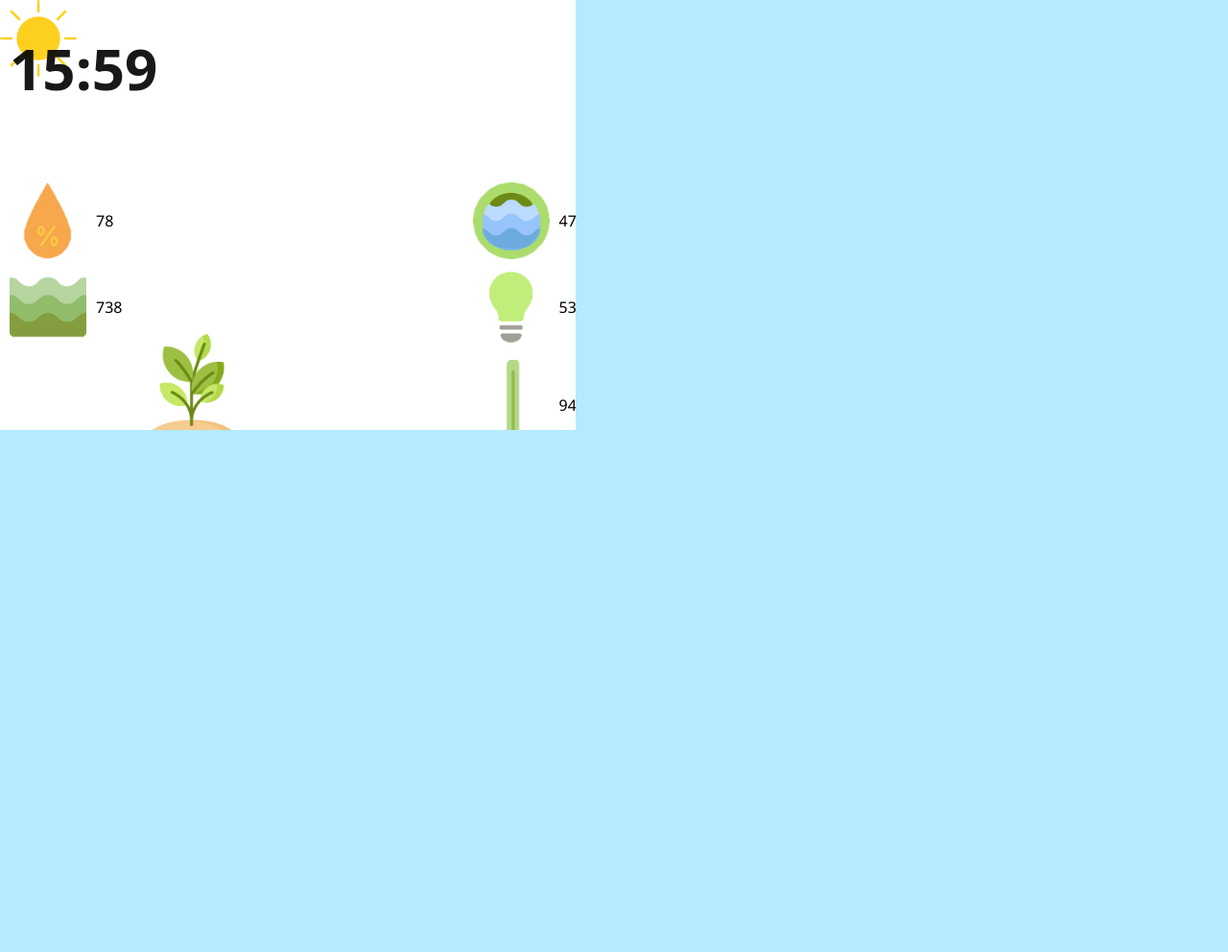
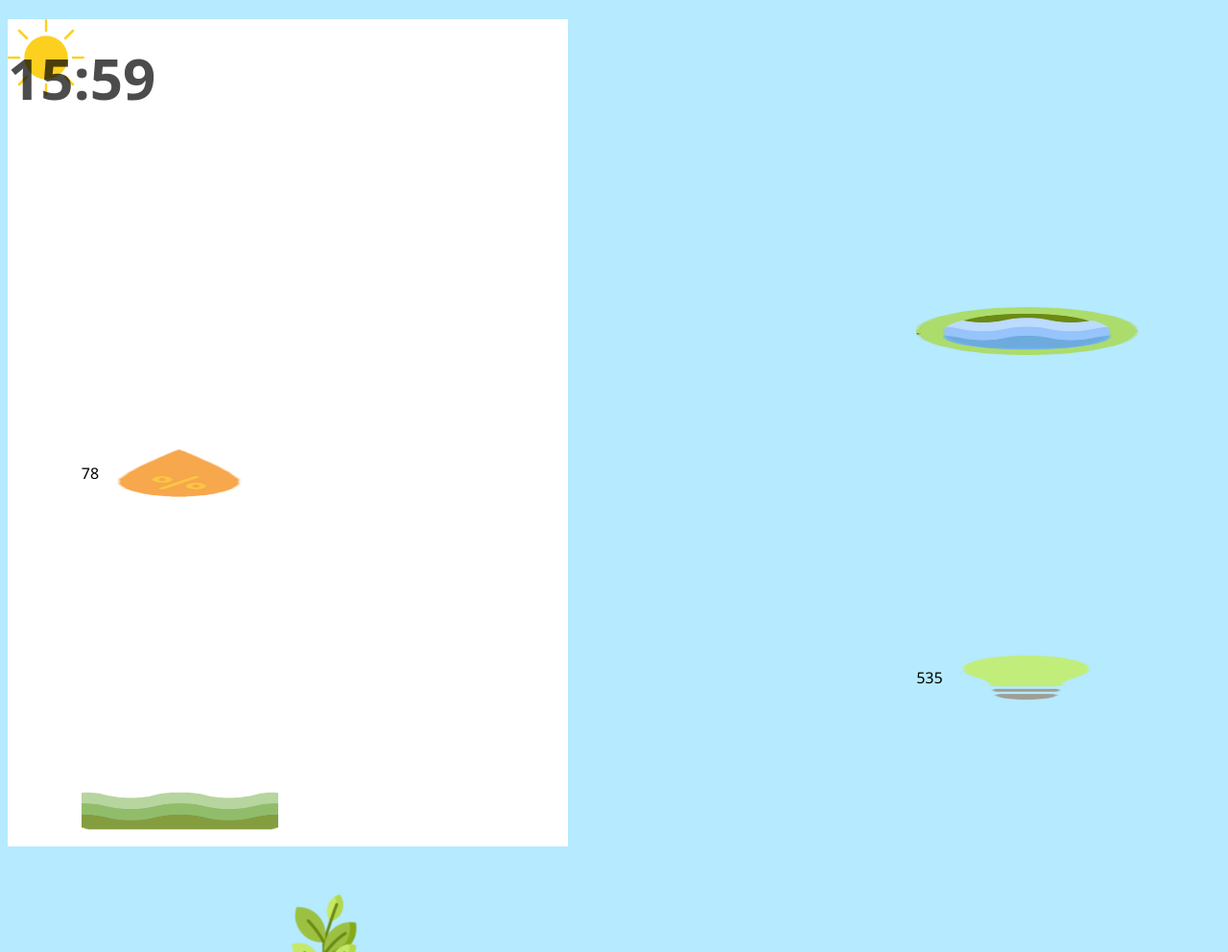
Before and after one commit to WoodyKT/Code, a Flask app: page / in a window 1280 px wide. Shown: the whole page at 96% size. Run offline with Flask 3, Linux system fonts and the light colour scheme; data that the repository does not hold is empty; parts of the project's set-up code (start-up, migrations or seed data) failed here and were passed over.

Commit message:
format again

```diff
--- a/static/styles/formatting.css
+++ b/static/styles/formatting.css
@@ -1,78 +1,105 @@
-/* ---------- Container ---------- */
-html, body {
-    margin: 0;
-    padding: 0;
-    width: 600px;      /* Match Inky width */
-    height: 448px;     /* Match Inky height */
-    background-color: #b5eaff; /* Light blue for Inky */
-    overflow: hidden;
-    position: relative;
+html {
+	background-color: rgb(181, 234, 255);
+	max-width: 600px;
+	max-height: 448px;
 }
 
-/* ---------- Plant Icon ---------- */
-.plantIcon {
-    position: absolute;
-    width: 300px;      /* Adjust proportionally */
-    bottom: 0;
-    left: 150px;
+img {
+	width: 28vw;
+	height: fit-content;
+	position: fixed;
 }
 
-/* ---------- Time ---------- */
-.time {
-    position: absolute;
-    top: 10px;
-    left: 10px;
-    font-size: 80px;
-    font-family: system-ui, -apple-system, BlinkMacSystemFont, 'Segoe UI', Roboto, Oxygen, Ubuntu, Cantarell, 'Open Sans', 'Helvetica Neue', sans-serif;
-    color: #000000; /* Black for Inky */
-    z-index: 5;
-    opacity: 0.9;
+.plantIcon {
+	width: 60vw;
+	bottom: -4vh;
+	left: 29vh;
 }
 
-/* ---------- Sensor Indicators ---------- */
+.time {
+	font-size: 120px;
+	font-family: system-ui, -apple-system, BlinkMacSystemFont, 'Segoe UI', Roboto, Oxygen, Ubuntu, Cantarell, 'Open Sans', 'Helvetica Neue', sans-serif;
+	color: rgb(0, 0, 0);
+	position: absolute;
+	z-index: 5;
+	word-wrap: normal;
+	top: -10;
+	left: -5;
+	opacity: 0.7;
+}
+
+/*-------Sensor Indicators------*/
 .sensorIcons {
 	display: flex;
-    justify-content: space-between;
-    width: 100%;
-    padding: 20px 10px;
-    position: absolute;
-    top: 150px;
+	flex-direction: column;
 }
 
-.leftIcons, .rightIcons {
-    display: flex;
-    flex-direction: column;
-    justify-content: flex-start;
+.leftIcons {
+	margin-left: 6vw;
+	padding-top: 16vh;
 }
 
-.leftIcons > div, .rightIcons > div {
-    margin-bottom: 10px;
+.leftIcons>div {
+	padding-top: 29vh;
 }
 
-.leftIcons > div > img, .rightIcons > div > img {
-    width: 80px;  /* Fixed size for Inky */
-    height: auto;
+.leftIcons>div>img {
+	width: 16vw;
+}
+
+.rightIcons {
+	margin-left: 74vw;
+	position: fixed;
+	top: -175;
+}
+
+.rightIcons>div {
+	padding-top: 30vh;
+}
+
+.rightIcons>div>img {
+	width: 18vw
 }
 
 .temperatureIcon {
-    margin-top: 5px;
+	right: 7.5vw;
 }
 
-/* ---------- Debug Animation ---------- */
+/*-------Sensor Indicators------*/
 @keyframes debugAnimation {
-    0%   { color: #FF0000; }
-    20%  { color: #FFA500; }
-    40%  { color: #FFFF00; }
-    60%  { color: #00FF00; }
-    80%  { color: #0000FF; }
-    90%  { color: #4B0082; }
-    100% { color: #FF0000; }
+	0% {
+		color: red;
+	}
+
+	20% {
+		color: orange;
+	}
+
+	40% {
+		color: yellow;
+	}
+
+	60% {
+		color: green;
+	}
+
+	80% {
+		color: blue;
+	}
+
+	90% {
+		color: indigo;
+	}
+
+	100% {
+		color: red;
+	}
 }
 
 .debugButton {
 	position: absolute;
-    bottom: 0;
-    left: 0;
+	bottom: 0%;
+	left: 0%;
 	height: 100%;
 	width: 100%;
 	border: none;
```
Lines whose indentation alone changed are shown as unchanged.
